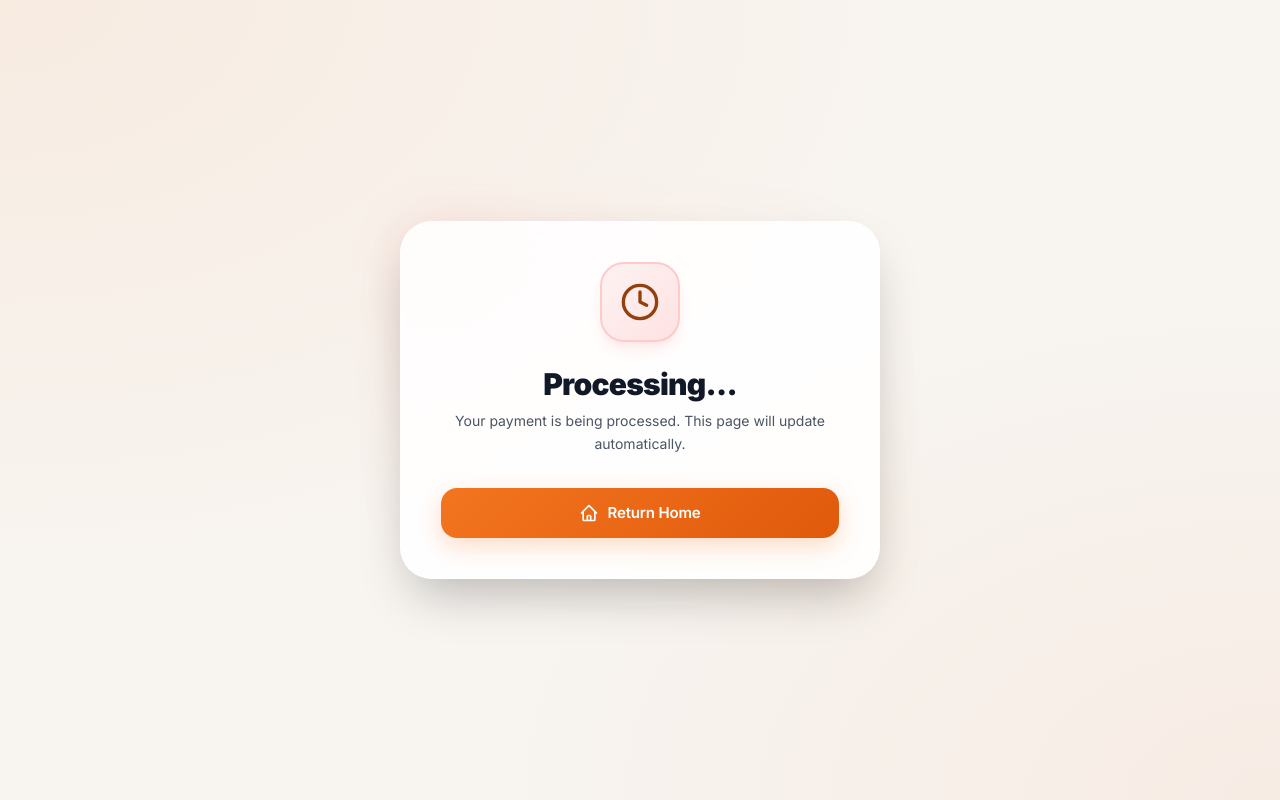
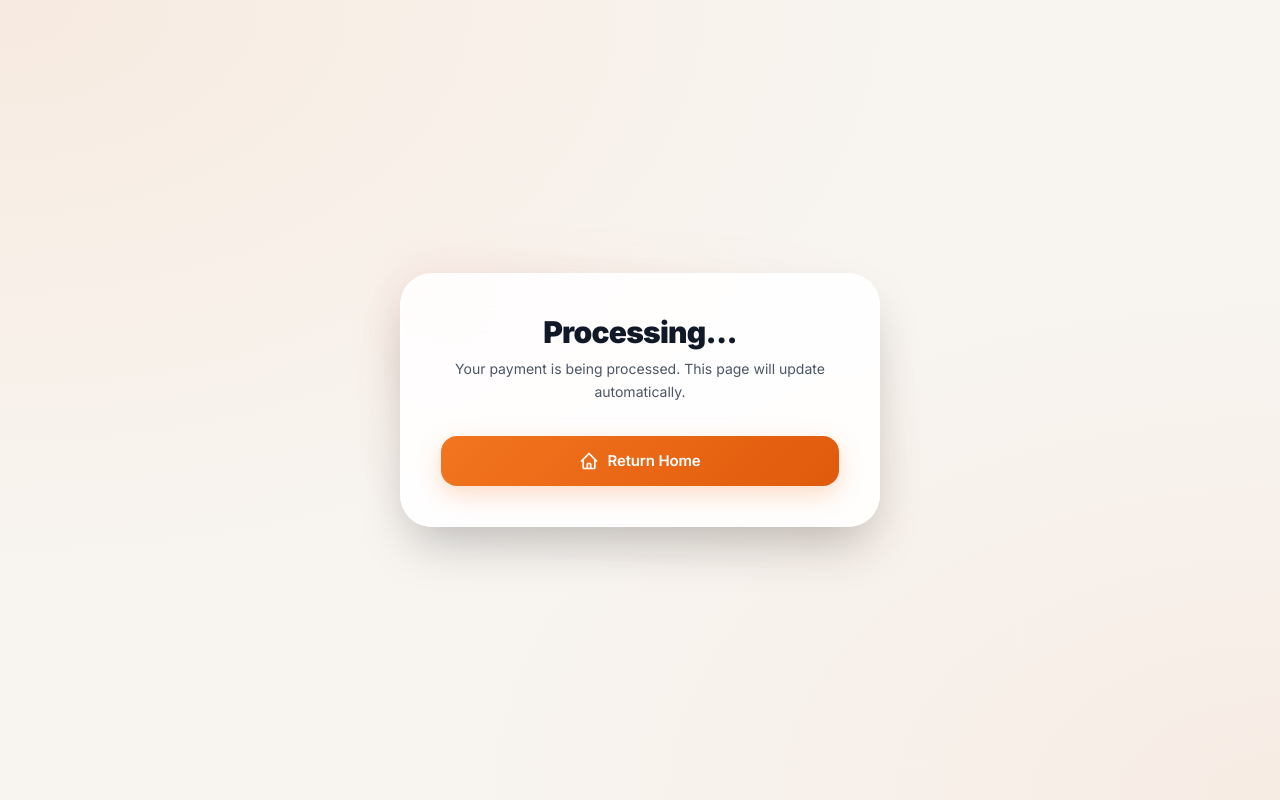
Before and after one commit to Naim-006/lst-web-pup, a Next.js app: page /payment/success in a window 1280 px wide. Built offline with nearby package versions, Linux system fonts and the light colour scheme.

Commit message:
Update page.tsx

```diff
--- a/src/app/payment/success/page.tsx
+++ b/src/app/payment/success/page.tsx
@@ -84,22 +84,7 @@ function PaymentSuccessContent() {
 
         <div className="relative bg-white/90 backdrop-blur-xl border border-white/60 rounded-[32px] shadow-2xl p-8 md:p-10 animate-fade-in-up">
           <div className="text-center">
-            <div className={`w-20 h-20 mx-auto mb-6 rounded-[24px] border-2 flex items-center justify-center shadow-lg ${success ? 'bg-gradient-to-br from-[#f0fdf4] to-[#dcfce7] border-[#bbf7d0] shadow-[#10b981]/10' : pending ? 'bg-gradient-to-br from-[#fffbeb] to-[#fef3c7] border-[#fde68a] shadow-[#f59e0b]/10' : 'bg-gradient-to-br from-[#fef2f2] to-[#fee2e2] border-[#fecaca] shadow-[#ef4444]/10'}`}>
-              {iconType === 'check' ? (
-                <svg className="w-10 h-10 text-[#166534]" fill="none" viewBox="0 0 24 24" stroke="currentColor" strokeWidth={2.5}>
-                  <path strokeLinecap="round" strokeLinejoin="round" d="M5 13l4 4L19 7" />
-                </svg>
-              ) : iconType === 'clock' ? (
-                <svg className="w-10 h-10 text-[#92400e]" fill="none" viewBox="0 0 24 24" stroke="currentColor" strokeWidth={2}>
-                  <path strokeLinecap="round" strokeLinejoin="round" d="M12 6v6l4 2" />
-                  <circle cx="12" cy="12" r="10" />
-                </svg>
-              ) : (
-                <svg className="w-10 h-10 text-[#991b1b]" fill="none" viewBox="0 0 24 24" stroke="currentColor" strokeWidth={2.5}>
-                  <path strokeLinecap="round" strokeLinejoin="round" d="M6 18L18 6M6 6l12 12" />
-                </svg>
-              )}
-            </div>
+
 
             <h1 className="text-3xl font-black text-[var(--text-primary)] mb-2 tracking-tight">{title}</h1>
             <p className="text-[var(--text-secondary)] text-sm leading-relaxed mb-8 max-w-sm mx-auto">
```
